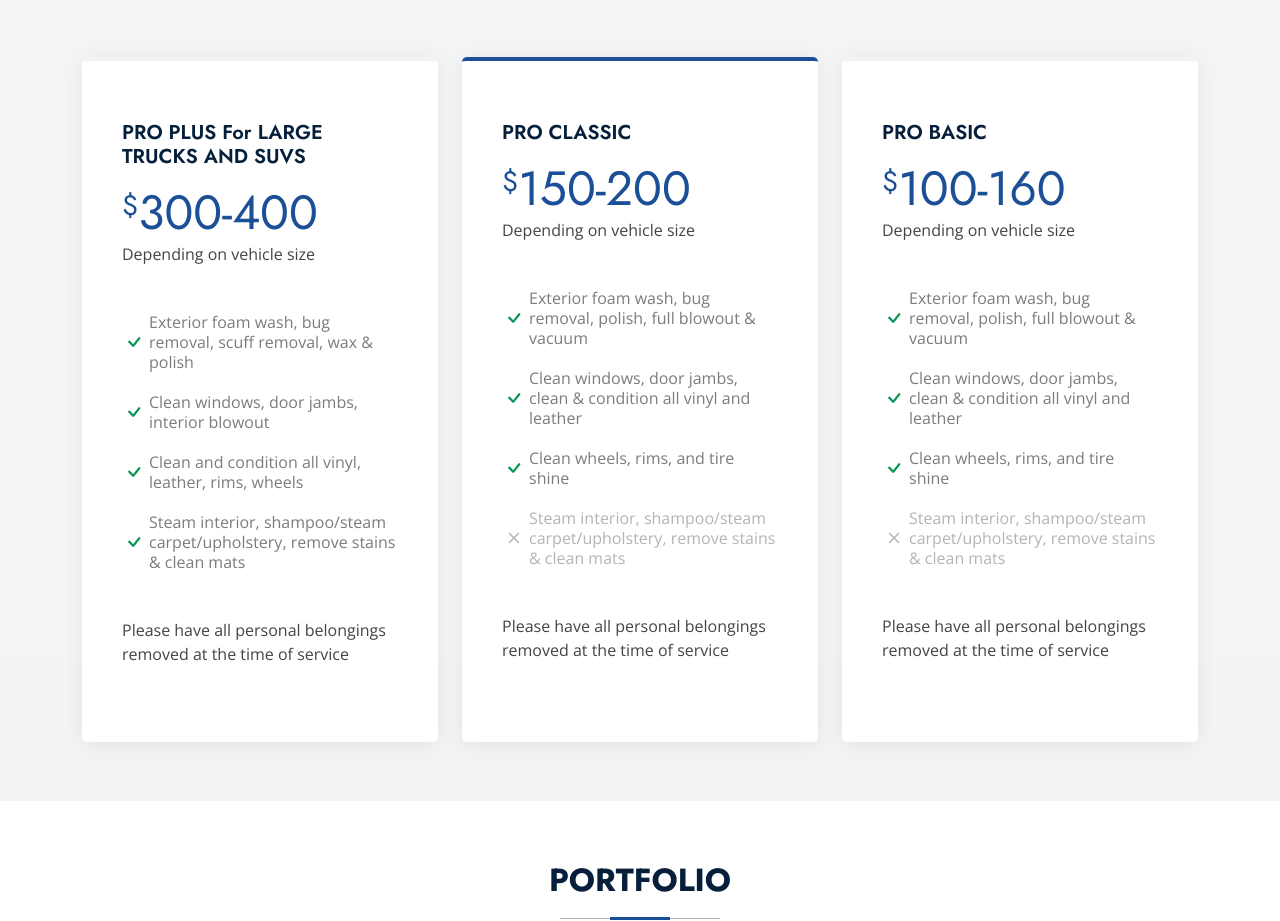
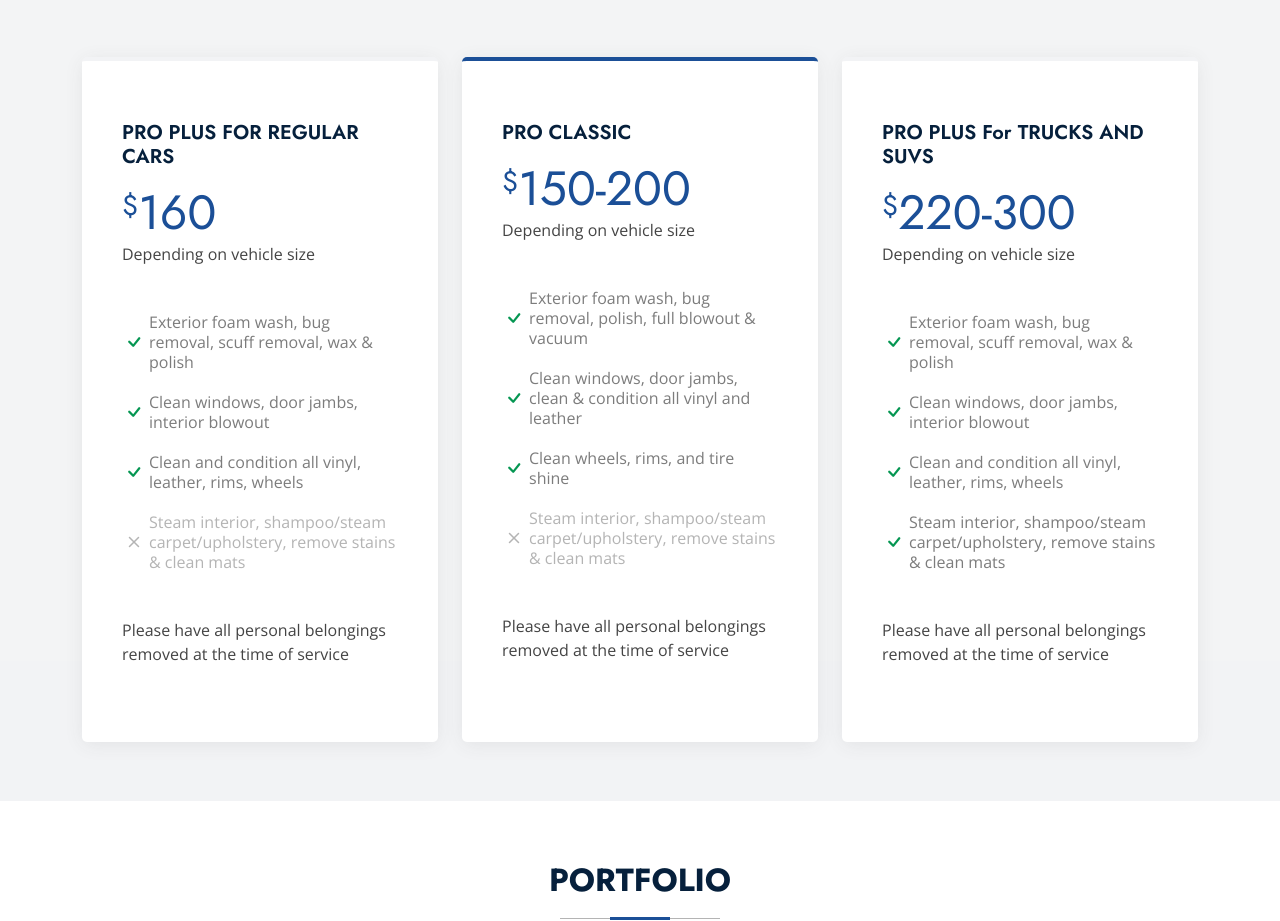
Before and after one commit to BhargavDetroja/car_ws, a plain HTML site: page index.html in a window 1280 px wide. Shown: the part 3404-4325 px from the top of the page. Drawn offline with nearby package versions, Linux system fonts and the light colour scheme.

Commit message:
Update pricing section for car wash services

```diff
--- a/index.html
+++ b/index.html
@@ -293,16 +293,16 @@
 
         <div class="row gy-4">
 
-          <div class="col-lg-4" data-aos="zoom-in" data-aos-delay="100">
+          <div class="col-lg-4" data-aos="zoom-in" data-aos-delay="300">
             <div class="pricing-item">
-              <h3>PRO PLUS For LARGE TRUCKS AND SUVS</h3>
-              <h4><sup>$</sup>300-400</h4>
+              <h3>PRO PLUS FOR REGULAR CARS</h3>
+              <h4><sup>$</sup>160</h4>
               <p>Depending on vehicle size</p>
               <ul>
                 <li><i class="bi bi-check"></i> Exterior foam wash, bug removal, scuff removal, wax & polish</li>
                 <li><i class="bi bi-check"></i> Clean windows, door jambs, interior blowout</li>
                 <li><i class="bi bi-check"></i> Clean and condition all vinyl, leather, rims, wheels</li>
-                <li><i class="bi bi-check"></i> Steam interior, shampoo/steam carpet/upholstery, remove stains & clean mats</li>
+                <li class="na"><i class="bi bi-x"></i> Steam interior, shampoo/steam carpet/upholstery, remove stains & clean mats</li>
               </ul>
               <p>Please have all personal belongings removed at the time of service</p>
             </div>
@@ -323,16 +323,16 @@
             </div>
           </div><!-- End Pricing Item -->
 
-          <div class="col-lg-4" data-aos="zoom-in" data-aos-delay="300">
+          <div class="col-lg-4" data-aos="zoom-in" data-aos-delay="100">
             <div class="pricing-item">
-              <h3>PRO BASIC</h3>
-              <h4><sup>$</sup>100-160</h4>
+              <h3>PRO PLUS For TRUCKS AND SUVS</h3>
+              <h4><sup>$</sup>220-300</h4>
               <p>Depending on vehicle size</p>
               <ul>
-                <li><i class="bi bi-check"></i> Exterior foam wash, bug removal, polish, full blowout & vacuum</li>
-                <li><i class="bi bi-check"></i> Clean windows, door jambs, clean & condition all vinyl and leather</li>
-                <li><i class="bi bi-check"></i> Clean wheels, rims, and tire shine</li>
-                <li class="na"><i class="bi bi-x"></i> Steam interior, shampoo/steam carpet/upholstery, remove stains & clean mats</li>
+                <li><i class="bi bi-check"></i> Exterior foam wash, bug removal, scuff removal, wax & polish</li>
+                <li><i class="bi bi-check"></i> Clean windows, door jambs, interior blowout</li>
+                <li><i class="bi bi-check"></i> Clean and condition all vinyl, leather, rims, wheels</li>
+                <li><i class="bi bi-check"></i> Steam interior, shampoo/steam carpet/upholstery, remove stains & clean mats</li>
               </ul>
               <p>Please have all personal belongings removed at the time of service</p>
             </div>
```
